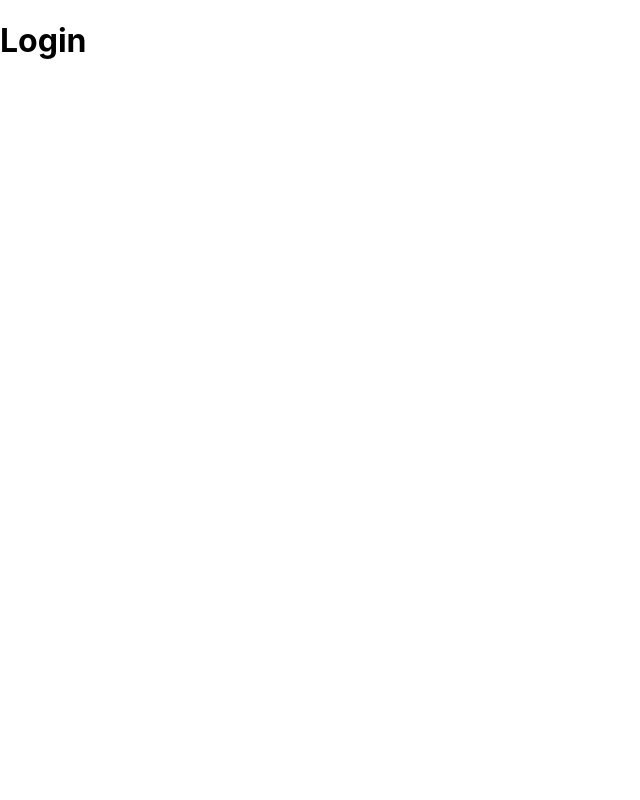
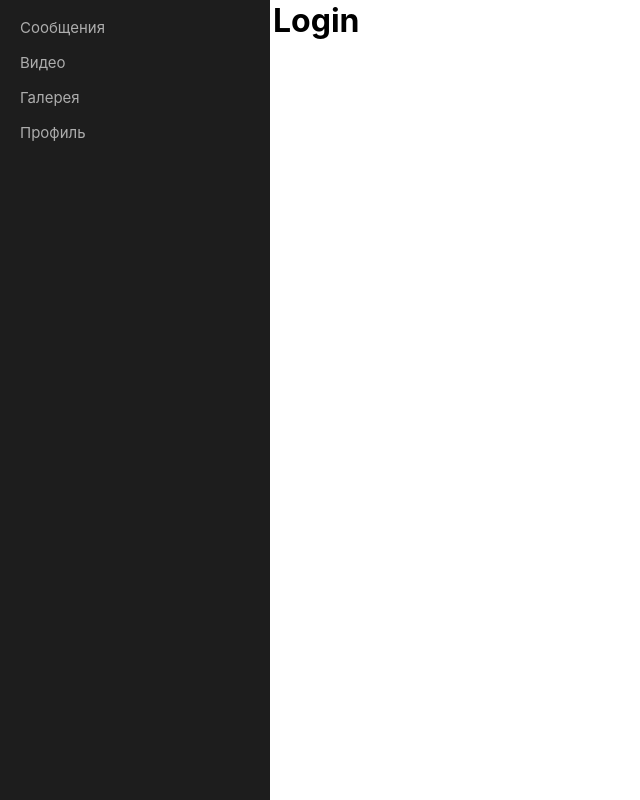
Before and after one commit to Homry/hackaton22, a React (Create React App) app in the folder frontend/: page /login in a window 1280 px wide. Shown: the whole page, without its empty margins (0-640 px from the left). Built offline with nearby package versions, Linux system fonts and the light colour scheme.

Commit message:
added base page

```diff
--- a/frontend/package.json
+++ b/frontend/package.json
@@ -6,8 +6,11 @@
     "@testing-library/jest-dom": "^5.16.5",
     "@testing-library/react": "^13.4.0",
     "@testing-library/user-event": "^13.5.0",
+    "bootstrap": "^5.2.1",
     "react": "^18.2.0",
+    "react-bootstrap": "^2.5.0",
     "react-dom": "^18.2.0",
+    "react-pro-sidebar": "^0.7.1",
     "react-router": "^6.4.1",
     "react-router-dom": "^6.4.1",
     "react-scripts": "5.0.1",
--- a/frontend/src/App.js
+++ b/frontend/src/App.js
@@ -4,6 +4,7 @@ import Chat from "./pages/Chat";
 import Video from "./pages/Video";
 import Storage from "./pages/Storage";
 import MyPage from "./pages/MyPage";
+import Basic from "./pages/Basic";
 
 function App() {
   return (
@@ -13,15 +14,16 @@ function App() {
               </Route>
               <Route path="/chat" element={<Chat/>}>
               </Route>
-              <Route path="/make" element={<Video/>}>
+              <Route path="/video" element={<Video/>}>
               </Route>
               <Route path="/storage" element={<Storage/>}>
               </Route>
               <Route path="/mypage" element={<MyPage/>}>
               </Route>
+              <Route path="/basic" element={<Basic/>}>
+              </Route>
           </Routes>
       </BrowserRouter>
-
   );
 }
 
--- a/frontend/src/index.js
+++ b/frontend/src/index.js
@@ -6,9 +6,7 @@ import reportWebVitals from './reportWebVitals';
 
 const root = ReactDOM.createRoot(document.getElementById('root'));
 root.render(
-  <React.StrictMode>
     <App />
-  </React.StrictMode>
 );
 
 // If you want to start measuring performance in your app, pass a function
--- a/frontend/src/pages/Basic.js
+++ b/frontend/src/pages/Basic.js
@@ -1,5 +1,30 @@
-export default function Basic() {
+import { ProSidebar, Menu, MenuItem } from 'react-pro-sidebar';
+import 'react-pro-sidebar/dist/css/styles.css';
+import { Link } from "react-router-dom";
+import {Container, Row} from "react-bootstrap";
 
-    return (<h1>Basic</h1>
-    );
+export default function Basic(props) {
+    return (<Container style={{marginTop: -21}}>
+            <Row >
+                <td>
+                    <ProSidebar style={{height: "100vh", left: -1, bottom: -1}}>
+                        <Menu iconShape="square">
+                            <MenuItem>Сообщения <Link to="/chat" /></MenuItem>
+                            <MenuItem>Видео <Link to="/video" /></MenuItem>
+                            <MenuItem>Галерея <Link to="/storage" /></MenuItem>
+                            <MenuItem>Профиль <Link to="/mypage" /></MenuItem>
+                        </Menu>
+                    </ProSidebar>
+                </td>
+
+                <td>
+                    {props.children}
+                </td>
+
+
+            </Row>
+
+    </Container>
+
+);
 }
--- a/frontend/src/pages/Chat.js
+++ b/frontend/src/pages/Chat.js
@@ -1,5 +1,10 @@
+import Basic from "./Basic";
+
 export default function Chat() {
 
-    return (<h1>Chat</h1>
+    return (<Basic >
+            <h1>Chat</h1>
+
+        </Basic>
     );
 }
--- a/frontend/src/pages/Login.js
+++ b/frontend/src/pages/Login.js
@@ -1,5 +1,11 @@
+import Basic from "./Basic";
+
 export default function Login() {
 
-    return (<h1>Login</h1>
+    return (<Basic >
+        <h1>Login</h1>
+
+    </Basic>
+
     );
 }
--- a/frontend/src/pages/MyPage.js
+++ b/frontend/src/pages/MyPage.js
@@ -1,5 +1,10 @@
+import Basic from "./Basic";
+
 export default function MyPage() {
 
-    return (<h1>My page</h1>
+    return (<Basic >
+            <h1>My page</h1>
+
+        </Basic>
     );
 }
--- a/frontend/src/pages/Storage.js
+++ b/frontend/src/pages/Storage.js
@@ -1,5 +1,10 @@
+import Basic from "./Basic";
+
 export default function Storage() {
 
-    return (<h1>Storage</h1>
+    return (<Basic >
+            <h1>Storage</h1>
+
+        </Basic>
     );
 }
--- a/frontend/src/pages/Video.js
+++ b/frontend/src/pages/Video.js
@@ -1,5 +1,10 @@
+import Basic from "./Basic";
+
 export default function Video() {
 
-    return (<h1>Video</h1>
+    return (<Basic >
+            <h1>Video</h1>
+
+        </Basic>
     );
 }
```
